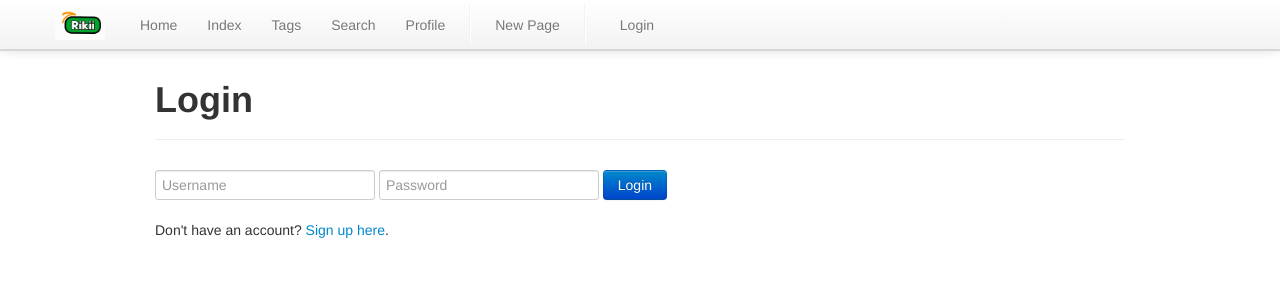
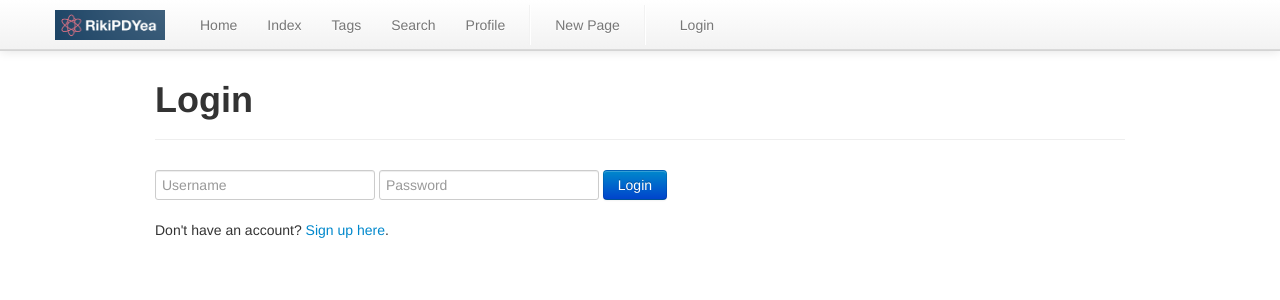
Before and after one commit to biplovale/Riki, a Flask app: a page that uses wiki/web/templates/base.html in a window 1280 px wide. Shown: the top 300 px of the page. Run offline with Flask 3, Linux system fonts and the light colour scheme; some libraries are stand-ins or nearby versions.

Commit message:
changed Riki to RikiPDYea

```diff
--- a/config.py
+++ b/config.py
@@ -1,7 +1,7 @@
 # encoding: utf-8
 
 SECRET_KEY='a unique and long key'
-TITLE='Riki'
+TITLE='RikiPDYea'
 HISTORY_SHOW_MAX=30
 PIC_BASE = '/static/content/'
 NUMBER_OF_HISTORY = 5
--- a/wiki/web/static/custom.css
+++ b/wiki/web/static/custom.css
@@ -46,7 +46,7 @@ span:has(.VIpgJd-ZVi9od-l4eHX-hSRGPd) {
     width: 80px !important;/* Adjust padding as needed */
 }
 .brand{
-    width: 50px !important;
+    width: 110px !important;
     height: 30px !important;
 }
 .brand img{
--- a/wiki/web/templates/base.html
+++ b/wiki/web/templates/base.html
@@ -15,7 +15,7 @@
 				<div class="container">
 					<div class="row">
 						<div class="span12">
-							<a href="#" class="brand"><img src= "{{ url_for('wiki.static', filename='Images/' + 'RikiLogo.png') }}" alt="img"></a>
+							<a href="#" class="brand"><img src= "{{ url_for('wiki.static', filename='Images/' + 'RikiPDYea Logo.png') }}" alt="img"></a>
 							<ul class="nav">
 								<li><a href="{{ url_for('wiki.home') }}">Home</a></li>
 								<li><a href="{{ url_for('wiki.index') }}">Index</a></li>
```
Also changed, not shown: wiki/web/static/Images/RikiLogo.png (deleted), wiki/web/static/Images/RikiPDYea Logo.png (added).
